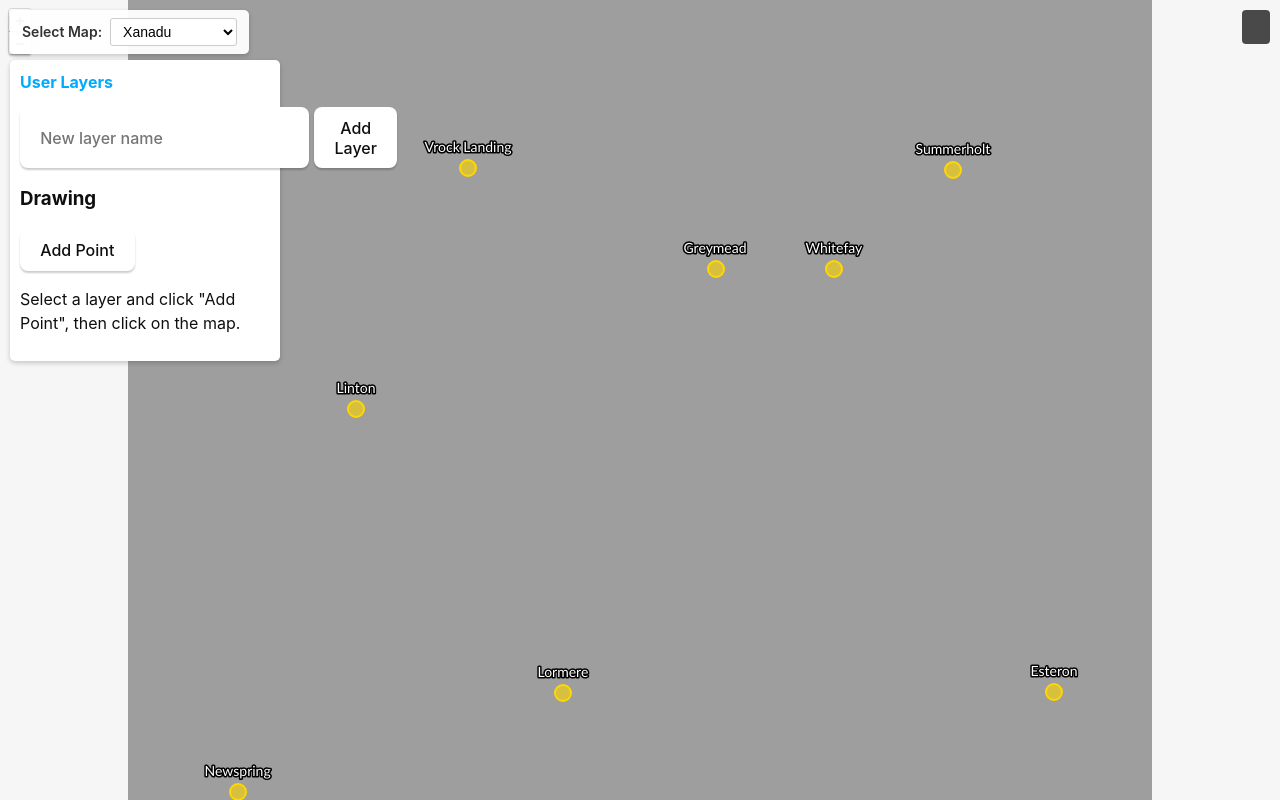
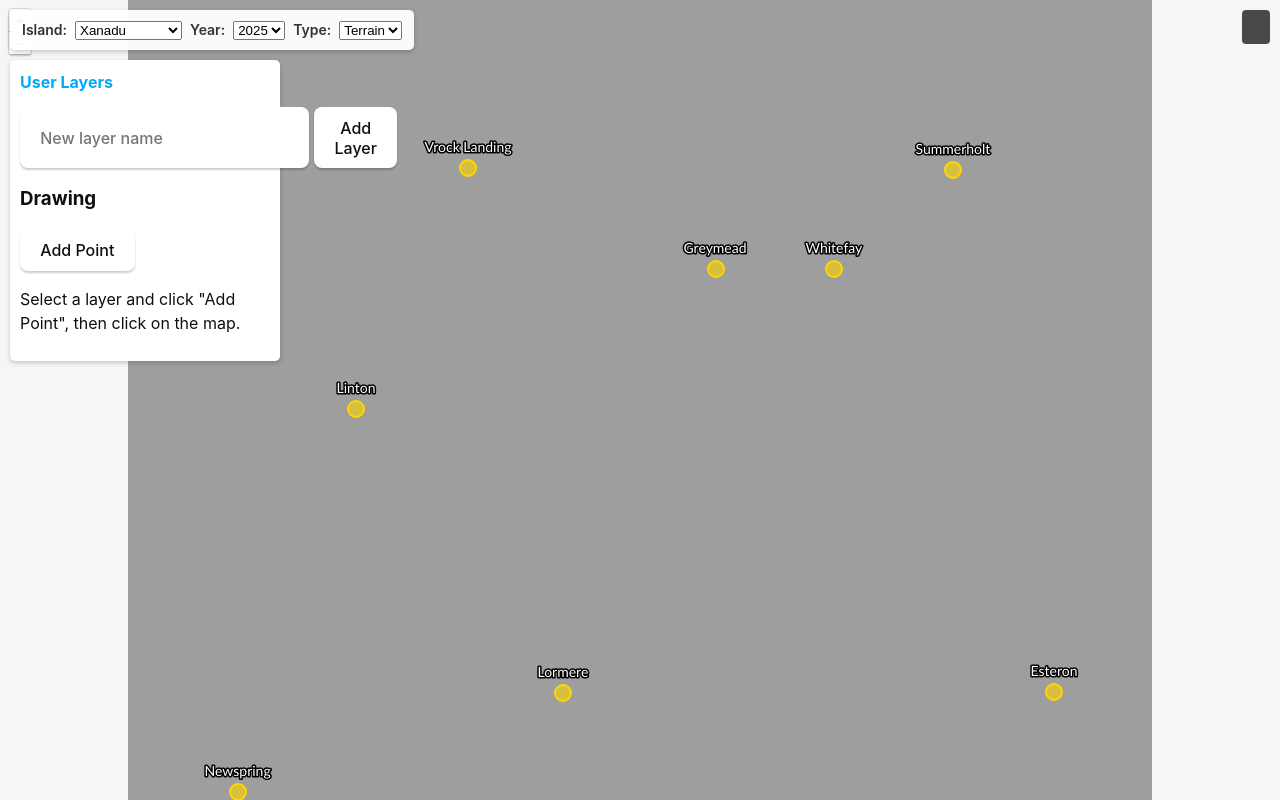
Before and after one commit to WefNET/wurm-panels, a website built with Vite: page wurm-sales/map.html in a window 1280 px wide. Built offline with nearby package versions, Linux system fonts and the light colour scheme.

Commit message:
Updating map metadata with map type and year, which are using in map selector

```diff
--- a/wurm-sales/map.html
+++ b/wurm-sales/map.html
@@ -52,10 +52,12 @@
 
     <!-- Map Selector -->
     <div id="map-selector">
-        <label for="map-select">Select Map:</label>
-        <select id="map-select">
-            <!-- Options will be populated dynamically -->
-        </select>
+        <label for="island-select">Island:</label>
+        <select id="island-select"></select>
+        <label for="year-select">Year:</label>
+        <select id="year-select"></select>
+        <label for="type-select">Type:</label>
+        <select id="type-select"></select>
     </div>
 
     <div id="layer-manager">
--- a/wurm-sales/src/map.ts
+++ b/wurm-sales/src/map.ts
@@ -361,28 +361,124 @@ function startDrawing(type: 'Point' | 'LineString' | 'Polygon', mapInstance: Map
 
 // Populate map selector dropdown
 function populateMapSelector() {
-    const mapSelect = document.getElementById('map-select') as HTMLSelectElement;
-    if (!mapSelect) return;
+    const islandSelect = document.getElementById('island-select') as HTMLSelectElement;
+    const yearSelect = document.getElementById('year-select') as HTMLSelectElement;
+    const typeSelect = document.getElementById('type-select') as HTMLSelectElement;
+    if (!islandSelect || !yearSelect || !typeSelect) return;
 
     const maps = getAllMaps();
-    mapSelect.innerHTML = '';
-
-    maps.forEach(mapConfig => {
+    // Get unique islands
+    const islands = Array.from(new Set(maps.map(m => m.name)));
+    islandSelect.innerHTML = '';
+    islands.forEach(island => {
         const option = document.createElement('option');
-        option.value = mapConfig.id;
-        option.textContent = mapConfig.name;
-        if (mapConfig.id === currentMapId) {
-            option.selected = true;
-        }
-        mapSelect.appendChild(option);
+        option.value = island;
+        option.textContent = island;
+        islandSelect.appendChild(option);
     });
 
-    mapSelect.addEventListener('change', (e) => {
-        const newMapId = (e.target as HTMLSelectElement).value;
-        if (newMapId && newMapId !== currentMapId) {
-            switchMap(newMapId);
+    // Helper to get years for selected island
+    function getYearsForIsland(island: string) {
+        const map = maps.find(m => m.name === island);
+        if (!map) return [];
+        return Array.from(new Set(map.tileLayers.map(tl => tl.year))).sort((a, b) => b - a);
     }
+    // Helper to get map types for selected island/year
+    function getTypesForIslandYear(island: string, year: number) {
+        const map = maps.find(m => m.name === island);
+        if (!map) return [];
+        return map.tileLayers.filter(tl => tl.year === year).map(tl => tl.mapType);
+    }
+    // Helper to get mapId for selection
+    function getMapId(island: string) {
+        return maps.find(m => m.name === island)?.id;
+    }
+    // Helper to get tileLayer for selection
+    function getTileLayer(map: any, year: number, mapType: string) {
+        return map?.tileLayers.find((tl: { year: number; mapType: string; }) => tl.year === year && tl.mapType === mapType);
+    }
+
+    // Set initial selection
+    let selectedIsland = islands[0];
+    let years = getYearsForIsland(selectedIsland);
+    let selectedYear = years[0];
+    let types = getTypesForIslandYear(selectedIsland, selectedYear);
+    let selectedType = types[0];
+
+    function updateYearSelect() {
+        years = getYearsForIsland(selectedIsland);
+        yearSelect.innerHTML = '';
+        years.forEach(year => {
+            const option = document.createElement('option');
+            option.value = year.toString();
+            option.textContent = year.toString();
+            yearSelect.appendChild(option);
         });
+        selectedYear = years[0];
+    }
+    function updateTypeSelect() {
+        types = getTypesForIslandYear(selectedIsland, selectedYear);
+        typeSelect.innerHTML = '';
+        types.forEach(type => {
+            const option = document.createElement('option');
+            option.value = type;
+            option.textContent = type.charAt(0).toUpperCase() + type.slice(1);
+            typeSelect.appendChild(option);
+        });
+        selectedType = types[0];
+    }
+
+    // Initial population
+    updateYearSelect();
+    updateTypeSelect();
+
+    // Set current selection if possible
+    const currentMap = maps.find(m => m.id === currentMapId);
+    if (currentMap) {
+        selectedIsland = currentMap.name;
+        years = getYearsForIsland(selectedIsland);
+        selectedYear = years[0];
+        types = getTypesForIslandYear(selectedIsland, selectedYear);
+        selectedType = types[0];
+        islandSelect.value = selectedIsland;
+        updateYearSelect();
+        yearSelect.value = selectedYear.toString();
+        updateTypeSelect();
+        typeSelect.value = selectedType;
+    }
+
+    islandSelect.addEventListener('change', () => {
+        selectedIsland = islandSelect.value;
+        updateYearSelect();
+        selectedYear = parseInt(yearSelect.value, 10);
+        updateTypeSelect();
+        selectedType = typeSelect.value as "terrain" | "topological";
+        switchToSelectedMap();
+    });
+    yearSelect.addEventListener('change', () => {
+        selectedYear = parseInt(yearSelect.value, 10);
+        updateTypeSelect();
+        selectedType = typeSelect.value as "terrain" | "topological";
+        switchToSelectedMap();
+    });
+    typeSelect.addEventListener('change', () => {
+        selectedType = typeSelect.value as "terrain" | "topological";
+        switchToSelectedMap();
+    });
+
+    function switchToSelectedMap() {
+        const map = maps.find(m => m.name === selectedIsland);
+        const tileLayer = getTileLayer(map, selectedYear, selectedType);
+        if (map && tileLayer) {
+            // If the map is not already loaded, switch
+            if (map.id !== currentMapId) {
+                switchMap(map.id);
+            } else {
+                // If the map is already loaded, just switch tile layer
+                // (implement tile layer switching logic here if needed)
+            }
+        }
+    }
 }
 
 // Switch to a different map
--- a/wurm-sales/src/mapConfigs.ts
+++ b/wurm-sales/src/mapConfigs.ts
@@ -1,3 +1,6 @@
+/**
+ * Configuration for tile layers within a map.
+ */
 /**
  * Configuration for tile layers within a map.
  */
@@ -8,6 +11,8 @@ export interface TileLayerConfig {
     zoomLevels: number; // Number of zoom levels (e.g., 7 for z0-z6)
     enabled: boolean; // Default visibility
     opacity?: number; // Optional opacity (0-1)
+    mapType: 'terrain' | 'topological';
+    year: number;
 }
 
 /**
@@ -41,7 +46,9 @@ export const MAPS: Record<string, MapConfig> = {
                 urlTemplate: 'https://pub-6192353739be4c3191140ad893e309f2.r2.dev/xanadu/2025/terrain/{z}/{x}/{y}.png',
                 zoomLevels: 7, // Only tiles 0-6 exist, z7/z8 will scale z6 tiles
                 enabled: true,
-                opacity: 1.0
+                opacity: 1.0,
+                mapType: "terrain",
+                year: 2025
             },
             // Add more tile layers here as they become available
             // {
@@ -86,7 +93,9 @@ export const MAPS: Record<string, MapConfig> = {
                 urlTemplate: 'https://pub-6192353739be4c3191140ad893e309f2.r2.dev/independence/2025/terrain/{z}/{x}/{y}.png',
                 zoomLevels: 6, // Only tiles 0-5 exist, z6 will scale z5 tiles
                 enabled: true,
-                opacity: 1.0
+                opacity: 1.0,
+                mapType: "terrain",
+                year: 2025
             }
         ],
         startingLocations: [
@@ -105,7 +114,9 @@ export const MAPS: Record<string, MapConfig> = {
                 urlTemplate: 'https://pub-6192353739be4c3191140ad893e309f2.r2.dev/celebration/2025/terrain/{z}/{x}/{y}.png',
                 zoomLevels: 5,
                 enabled: true,
-                opacity: 1.0
+                opacity: 1.0,
+                mapType: "terrain",
+                year: 2025
             }
         ],
         startingLocations: []
```
Lines whose indentation alone changed are shown as unchanged.
